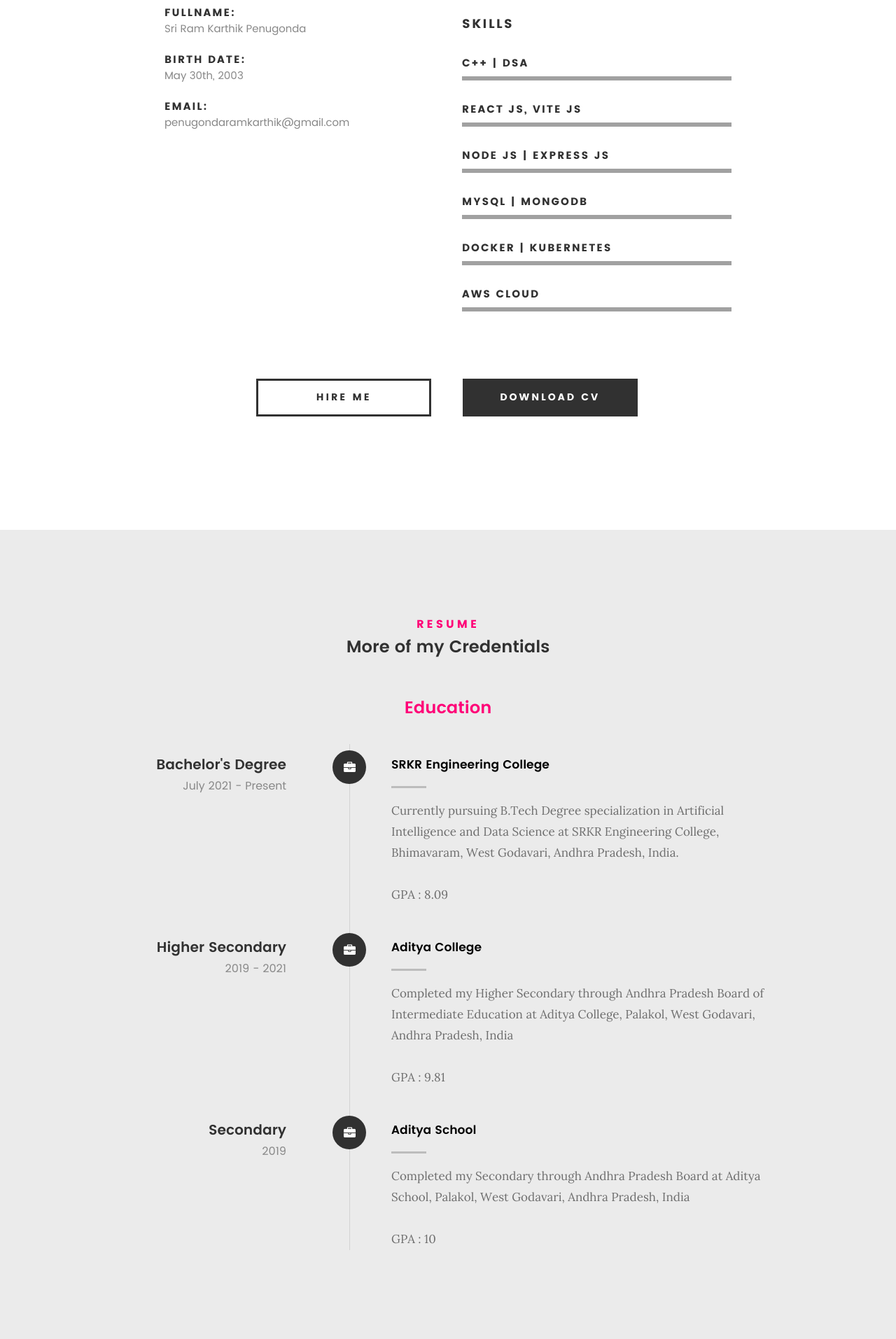
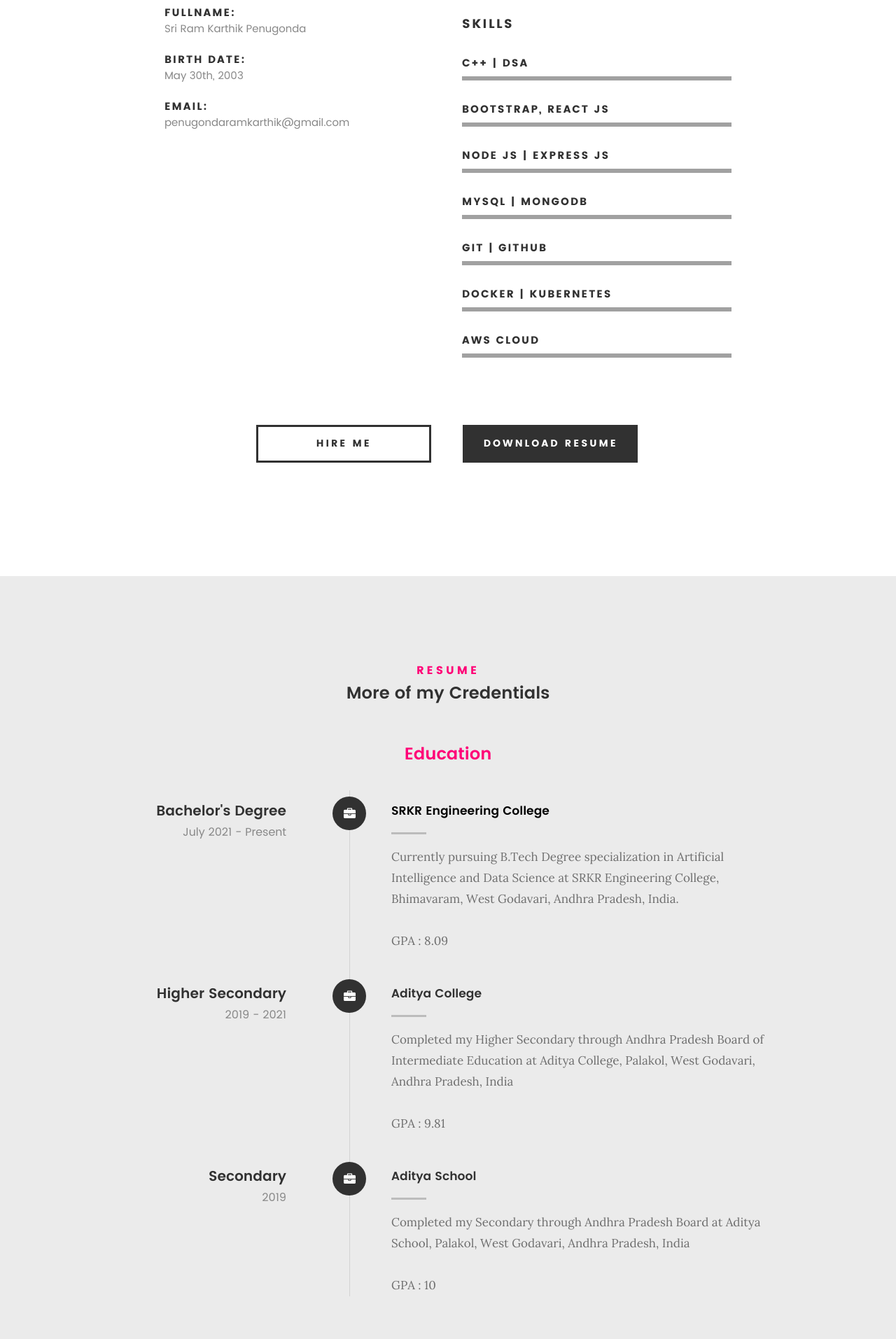
Before and after one commit to KarthikPenugonda2003/Portfolio, a plain HTML site: page index.html in a window 1280 px wide. Shown: the part 1387-3300 px from the top of the page at 70% size. Drawn offline with Linux system fonts and the light colour scheme; files whose address does not match are found by name.

Commit message:
school commit

```diff
--- a/index.html
+++ b/index.html
@@ -200,7 +200,7 @@
                     </li>
                     <li>
 <!--                         <div class="progress percent90"><span>90%</span></div> -->
-                        <strong>React js, Vite js</strong>
+                        <strong>Bootstrap, React js</strong>
                     </li>
                     <li>
 <!--                         <div class="progress percent85"><span>90%</span></div> -->
@@ -210,6 +210,10 @@
 <!--                         <div class="progress percent75"><span>75%</span></div> -->
                         <strong>MySQL | MongoDB</strong>
                     </li>
+					<li>
+						<!-- <div class="progress percent75"><span>75%</span></div> -->
+						<strong>Git | Github</strong>
+					</li>
 		    		<li>
 <!--                         <div class="progress percent75"><span>75%</span></div> -->
                         <strong>Docker | Kubernetes</strong>
@@ -228,7 +232,7 @@
    	<div class="row button-section">
    		<div class="col-twelve">
    			<a href="#contact" title="Hire Me" class="button stroke smoothscroll">Hire Me</a>
-   			<a href="karthik_penugonda_resume.pdf" title="Download CV (Growth)" class="button button-primary">Download CV</a>
+   			<a href="karthik_penugonda_resume.pdf" title="Download Resume" class="button button-primary">Download Resume</a>
    		</div>
    	</div>
 
@@ -291,7 +295,7 @@
 					</div>
 
 					<div class="timeline-content">
-						<h4><a href="https://bit.ly/346hi4s">Aditya College</a></h4>
+						<h4>Aditya College</a></h4>
 						<p>Completed my Higher Secondary through Andhra Pradesh Board of Intermediate Education
 							at Aditya College, Palakol, West Godavari, Andhra Pradesh, India</p>
 						<p>GPA : 9.81</p>
@@ -312,7 +316,7 @@
 	   				</div>
 
 	   				<div class="timeline-content">
-	   					<h4><a href="https://bit.ly/346hi4s">Aditya School</a></h4>
+	   					<h4>Aditya School</a></h4>
 	   					<p>Completed my Secondary through Andhra Pradesh Board at
 							Aditya School, Palakol, West Godavari, Andhra Pradesh, India</p>
 						<p>GPA : 10</p>
@@ -517,7 +521,7 @@
 
 					   <div class="description-box">
 					      <h4>Portfolio</h4>
-					      <p>My Portfolio Website made using HTML, CSS, JavaScript, PHP.</p>
+					      <p>My Portfolio Website made using HTML, CSS, JavaScript.</p>
 
 					      <div class="categories">Website Development</div>
 					   </div>
```
